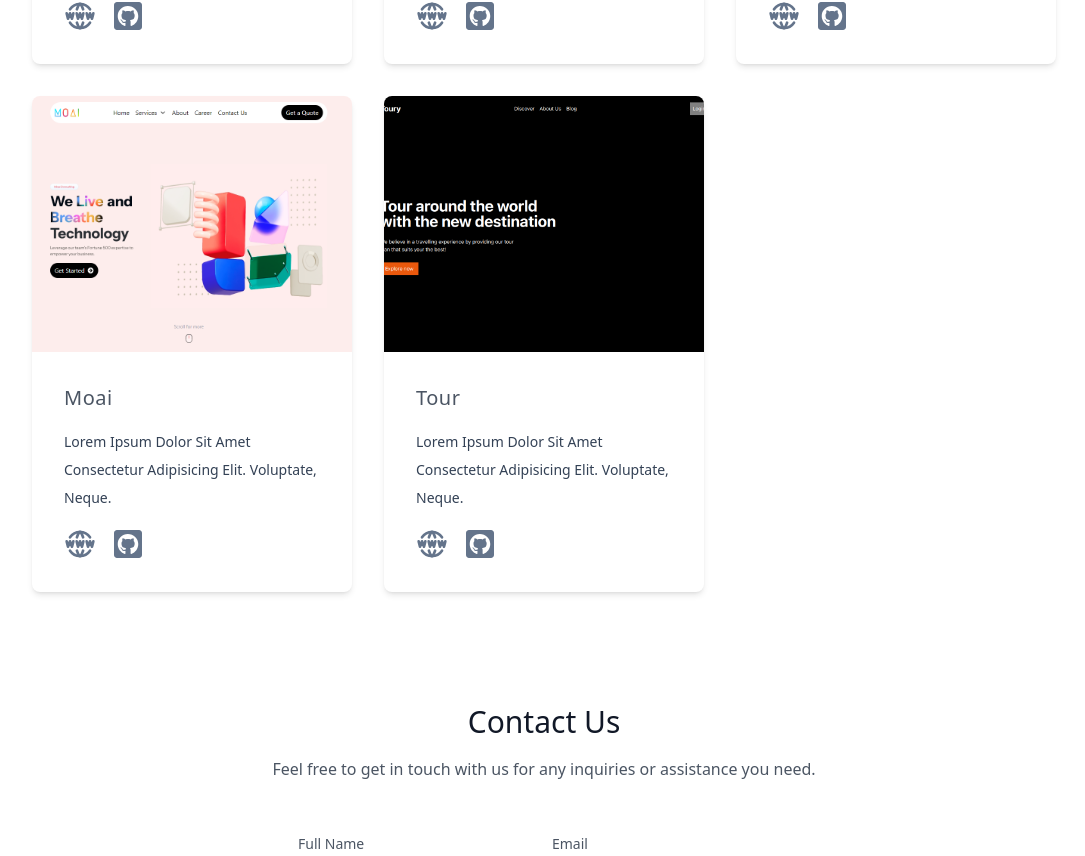
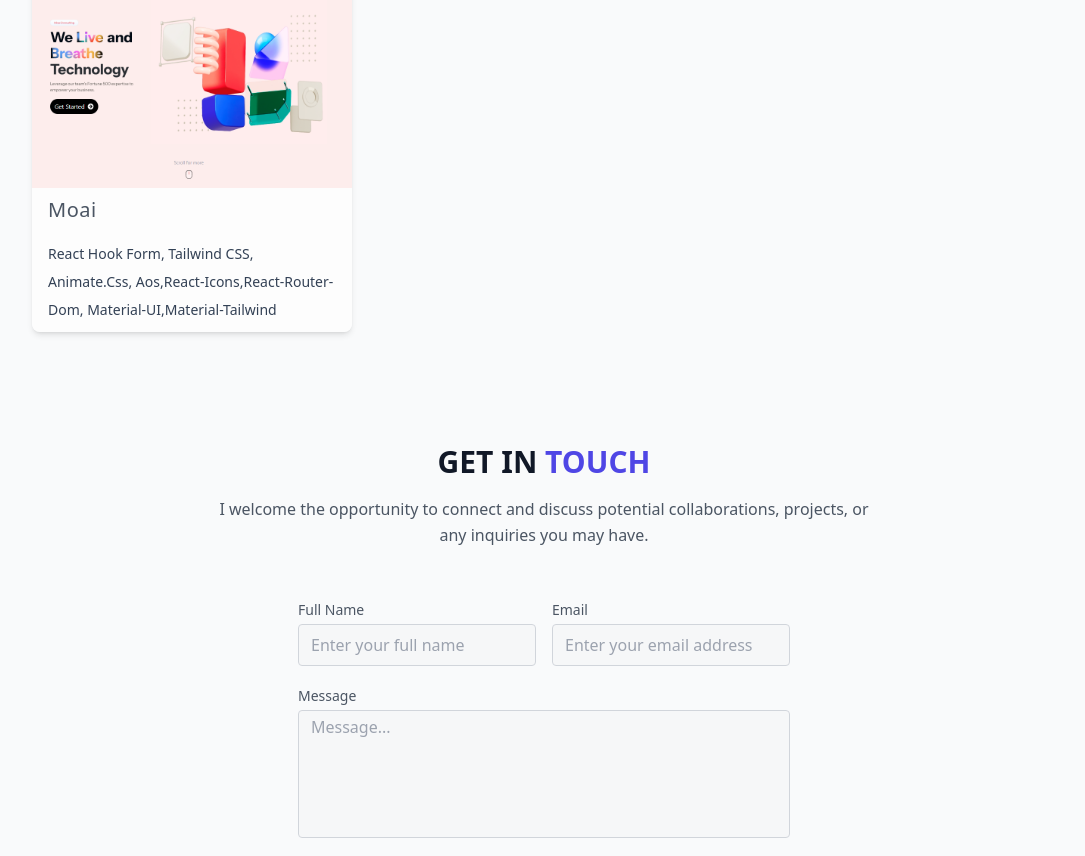
Before and after one commit to mandiptmg/Portfolio, a React (Vite) app: page / in a window 1280 px wide. Shown: the part 2676-3532 px from the top of the page, without its empty margins (96-1181 px from the left). Built offline with nearby package versions, Linux system fonts and the light colour scheme.

Commit message:
update project and contact

```diff
--- a/index.html
+++ b/index.html
@@ -4,9 +4,9 @@
     <meta charset="UTF-8" />
     <link rel="icon" type="image/svg+xml" href="./src/assets/m-low-resolution-logo-color-on-transparent-background.png" />
     <meta name="viewport" content="width=device-width, initial-scale=1.0" />
-    <title>mandip | portfolio</title>
+    <title>Mandip Tamang</title>
   </head>
-  <body class="overflow-x-hidden text-gray-200">
+  <body class="overflow-x-hidden">
     <div id="root"></div>
     <script type="module" src="/src/main.jsx"></script>
   </body>
--- a/src/App.jsx
+++ b/src/App.jsx
@@ -3,13 +3,13 @@ import Hero from './component/Hero'
 import Footer from './component/Footer'
 const App = () => {
   return (
-    <div className=' dark:bg-slate-900 w-full bg-white'>
+    <div className=' dark:bg-slate-900 w-full bg-gray-50'>
     <Navbar />
       <div className=' md:w-[80vw] w-[90vw] mx-auto'>
 
         <Hero />
       </div>
-      <div className='dark:bg-gray-700 bg-[#f1f1f1]'>
+      <div className='dark:bg-gray-700 bg-gray-200'>
         <Footer />
       </div>
     </div>
--- a/src/component-1/About.jsx
+++ b/src/component-1/About.jsx
@@ -31,7 +31,7 @@ const About = () => {
               styling with <span className='text-indigo-600'>Tailwind CSS</span>{' '}
               . With a strong commitment to user experience, I merge creativity
               and technical expertise to bring web projects to life. Check out
-              my portfolio to see my work.
+              my projects to see my work.
             </p>
 
           </div>
--- a/src/component-1/Contact.jsx
+++ b/src/component-1/Contact.jsx
@@ -8,16 +8,16 @@ const Contact = () => {
           <div className=' flex flex-col text-center w-full mb-12'>
             <h1
               data-aos='fade-up'
-              className='sm:text-3xl text-2xl font-medium title-font mb-4 text-gray-900 dark:text-white'
+              className='sm:text-3xl text-2xl font-bold title-font mb-4 text-gray-900 uppercase  dark:text-white'
             >
-              Contact Us
+              get in <span className='text-indigo-600'>touch</span>
             </h1>
             <p
               data-aos='fade-up'
               className='lg:w-2/3 mx-auto leading-relaxed text-base'
             >
-              Feel free to get in touch with us for any inquiries or assistance
-              you need.
+              I welcome the opportunity to connect and discuss potential
+              collaborations, projects, or any inquiries you may have.
             </p>
           </div>
           <div data-aos='fade-up' className='lg:w-1/2 md:w-2/3 mx-auto'>
@@ -37,10 +37,16 @@ const Contact = () => {
                     </label>
                     <input
                       required
+                      placeholder='Enter your full name '
                       type='text'
                       id='name'
                       name='name'
-                      className='w-full bg-gray-100 bg-opacity-50 rounded border border-gray-300 focus:border-indigo-500 focus:bg-white focus:ring-2 focus:ring-indigo-200 text-base outline-none text-gray-700 py-1 px-3 leading-8 transition-colors duration-200 ease-in-out'
+                      className='w-full bg-gray-100 bg-opacity-50 rounded border border-gray-300 focus:border-indigo-500
+                      dark:border-none
+                      dark:focus:placeholder-gray-400
+                      dark:placeholder-gray-300
+                      focus:bg-white focus:ring-2
+                       focus:ring-indigo-200 text-base outline-none text-gray-700 py-1 px-3 leading-8 transition-colors duration-200 ease-in-out'
                     />
                   </div>
                 </div>
@@ -54,10 +60,14 @@ const Contact = () => {
                     </label>
                     <input
                       required
+                      placeholder='Enter your email address'
                       type='email'
                       id='email'
                       name='email'
-                      className='w-full bg-gray-100 bg-opacity-50 rounded border border-gray-300 focus:border-indigo-500 focus:bg-white focus:ring-2 focus:ring-indigo-200 text-base outline-none text-gray-700 py-1 px-3 leading-8 transition-colors duration-200 ease-in-out'
+                      className='w-full bg-gray-100 bg-opacity-50 rounded border border-gray-300
+                      dark:border-none
+                      dark:focus:placeholder-gray-400
+                      dark:placeholder-gray-300 focus:border-indigo-500 focus:bg-white focus:ring-2 focus:ring-indigo-200 text-base outline-none text-gray-700 py-1 px-3 leading-8 transition-colors duration-200 ease-in-out'
                     />
                   </div>
                 </div>
@@ -71,9 +81,13 @@ const Contact = () => {
                     </label>
                     <textarea
                       id='message'
+                      placeholder='Message...'
                       required
                       name='message'
-                      className='w-full bg-gray-100 bg-opacity-50 rounded border border-gray-300 focus:border-indigo-500 focus:bg-white focus:ring-2 focus:ring-indigo-200 h-32 text-base outline-none text-gray-700 py-1 px-3 resize-none leading-6 transition-colors duration-200 ease-in-out'
+                      className='w-full bg-gray-100 bg-opacity-50 rounded border border-gray-300 focus:border-indigo-500 focus:bg-white focus:ring-2 focus:ring-indigo-200 h-32 text-base outline-none text-gray-700 py-1 px-3 resize-none leading-6
+                     dark:border-none
+                      dark:focus:placeholder-gray-400
+                      dark:placeholder-gray-300  transition-colors duration-200 ease-in-out'
                     ></textarea>
                   </div>
                 </div>
@@ -94,7 +108,7 @@ const Contact = () => {
                 <a href='https://mail.google.com/' className='text-indigo-500'>
                   example@email.com
                 </a>
-                <span className='block justify-center items-center my-6 flex '>
+                <span className='justify-center items-center my-6 flex '>
                   <a
                     href='https://twitter.com/mandiptamang77'
                     className='text-gray-500'
--- a/src/component-1/Projects.jsx
+++ b/src/component-1/Projects.jsx
@@ -1,4 +1,6 @@
-import data from "./data/data"
+import data from './data/data'
+import { FaGithub } from 'react-icons/fa'
+import { TbWorldWww } from 'react-icons/tb'
 
 const Projects = () => {
   return (
@@ -11,70 +13,46 @@ const Projects = () => {
       </h1>
       <div className='grid  md:grid-cols-2 lg:grid-cols-3 gap-8'>
         {data.map((item) => {
-          const { img, title, url } = item
+          const { img, title, url, desc, github } = item
           return (
             <>
               <article
                 data-aos='fade-up'
-                className='bg-white rounded-lg shadow-md hover:shadow-xl duration-300'
+                className='bg-white/60 dark:bg-slate-950/50  w-full rounded-lg shadow-md group hover:shadow-xl duration-300'
               >
+                <div className='relative group'>
                   <img
                     data-aos='fade-up'
                     src={img}
                     alt={title}
                     className='w-full object-cover rounded-t-lg h-64'
-                />
-                <div data-aos='fade-up' className='capitalize p-8'>
-                  <h2 className='text-xl text-gray-600 tracking-wide font-medium'>{title}</h2>
-                  <p className='mt-4 text-slate-700 text-sm leading-loose'>
-                    Lorem ipsum dolor sit amet consectetur adipisicing elit.
-                    Voluptate, neque.
-                  </p>
-                  <div className='mt-4 flex gap-x-4'>
-                    <button onClick={()=>window.open(url)}>
-                      <svg
-                        stroke='currentColor'
-                        fill='none'
-                        stroke-width='2'
-                        viewBox='0 0 24 24'
-                        stroke-linecap='round'
-                        stroke-linejoin='round'
-                        className='h-8 w-8 text-slate-500 hover:text-black duration-300'
-                        height='1em'
-                        width='1em'
-                        xmlns='http://www.w3.org/2000/svg'
+                  />{' '}
+                  <div className='absolute top-0  bg-black/80 opacity-0 duration-700    group-hover:opacity-100 grid place-items-center w-full h-full '>
+                    <div className='flex text-3xl text-slate-400 gap-x-4'>
+                      <button
+                        title='Live Demo'
+                        className='hover:text-white'
+                        onClick={() => window.open(url)}
                       >
-                        <path
-                          stroke='none'
-                          d='M0 0h24v24H0z'
-                          fill='none'
-                        ></path>
-                        <path d='M19.5 7a9 9 0 0 0 -7.5 -4a8.991 8.991 0 0 0 -7.484 4'></path>
-                        <path d='M11.5 3a16.989 16.989 0 0 0 -1.826 4'></path>
-                        <path d='M12.5 3a16.989 16.989 0 0 1 1.828 4'></path>
-                        <path d='M19.5 17a9 9 0 0 1 -7.5 4a8.991 8.991 0 0 1 -7.484 -4'></path>
-                        <path d='M11.5 21a16.989 16.989 0 0 1 -1.826 -4'></path>
-                        <path d='M12.5 21a16.989 16.989 0 0 0 1.828 -4'></path>
-                        <path d='M2 10l1 4l1.5 -4l1.5 4l1 -4'></path>
-                        <path d='M17 10l1 4l1.5 -4l1.5 4l1 -4'></path>
-                        <path d='M9.5 10l1 4l1.5 -4l1.5 4l1 -4'></path>
-                      </svg>
+                        <TbWorldWww />
                       </button>
-                    <button onClick={()=>window.open('https://github.com/mandiptmg')}>
-                      <svg
-                        stroke='currentColor'
-                        fill='currentColor'
-                        stroke-width='0'
-                        viewBox='0 0 448 512'
-                        className='h-8 w-8 text-slate-500 hover:text-black duration-300'
-                        height='1em'
-                        width='1em'
-                        xmlns='http://www.w3.org/2000/svg'
+                      <button
+                        title='Github'
+                        className='hover:text-white'
+                        onClick={() => window.open(github)}
                       >
-                        <path d='M400 32H48C21.5 32 0 53.5 0 80v352c0 26.5 21.5 48 48 48h352c26.5 0 48-21.5 48-48V80c0-26.5-21.5-48-48-48zM277.3 415.7c-8.4 1.5-11.5-3.7-11.5-8 0-5.4.2-33 .2-55.3 0-15.6-5.2-25.5-11.3-30.7 37-4.1 76-9.2 76-73.1 0-18.2-6.5-27.3-17.1-39 1.7-4.3 7.4-22-1.7-45-13.9-4.3-45.7 17.9-45.7 17.9-13.2-3.7-27.5-5.6-41.6-5.6-14.1 0-28.4 1.9-41.6 5.6 0 0-31.8-22.2-45.7-17.9-9.1 22.9-3.5 40.6-1.7 45-10.6 11.7-15.6 20.8-15.6 39 0 63.6 37.3 69 74.3 73.1-4.8 4.3-9.1 11.7-10.6 22.3-9.5 4.3-33.8 11.7-48.3-13.9-9.1-15.8-25.5-17.1-25.5-17.1-16.2-.2-1.1 10.2-1.1 10.2 10.8 5 18.4 24.2 18.4 24.2 9.7 29.7 56.1 19.7 56.1 19.7 0 13.9.2 36.5.2 40.6 0 4.3-3 9.5-11.5 8-66-22.1-112.2-84.9-112.2-158.3 0-91.8 70.2-161.5 162-161.5S388 165.6 388 257.4c.1 73.4-44.7 136.3-110.7 158.3zm-98.1-61.1c-1.9.4-3.7-.4-3.9-1.7-.2-1.5 1.1-2.8 3-3.2 1.9-.2 3.7.6 3.9 1.9.3 1.3-1 2.6-3 3zm-9.5-.9c0 1.3-1.5 2.4-3.5 2.4-2.2.2-3.7-.9-3.7-2.4 0-1.3 1.5-2.4 3.5-2.4 1.9-.2 3.7.9 3.7 2.4zm-13.7-1.1c-.4 1.3-2.4 1.9-4.1 1.3-1.9-.4-3.2-1.9-2.8-3.2.4-1.3 2.4-1.9 4.1-1.5 2 .6 3.3 2.1 2.8 3.4zm-12.3-5.4c-.9 1.1-2.8.9-4.3-.6-1.5-1.3-1.9-3.2-.9-4.1.9-1.1 2.8-.9 4.3.6 1.3 1.3 1.8 3.3.9 4.1zm-9.1-9.1c-.9.6-2.6 0-3.7-1.5s-1.1-3.2 0-3.9c1.1-.9 2.8-.2 3.7 1.3 1.1 1.5 1.1 3.3 0 4.1zm-6.5-9.7c-.9.9-2.4.4-3.5-.6-1.1-1.3-1.3-2.8-.4-3.5.9-.9 2.4-.4 3.5.6 1.1 1.3 1.3 2.8.4 3.5zm-6.7-7.4c-.4.9-1.7 1.1-2.8.4-1.3-.6-1.9-1.7-1.5-2.6.4-.6 1.5-.9 2.8-.4 1.3.7 1.9 1.8 1.5 2.6z'></path>
-                      </svg>
+                        <FaGithub />
                       </button>
                     </div>
+                  </div>
+                </div>
+                <div data-aos='fade-up' className='capitalize py-2 px-4'>
+                  <h2 className='text-xl text-gray-600 dark:text-white tracking-wide font-medium'>
+                    {title}
+                  </h2>
+                  <p className='mt-4 text-slate-700 dark:text-white text-sm leading-loose'>
+                    {desc}
+                  </p>
                 </div>
               </article>
             </>
--- a/src/component-1/data/data.jsx
+++ b/src/component-1/data/data.jsx
@@ -1,53 +1,60 @@
 import moai from '../../assets/project/moai.png'
 import refract from '../../assets/project/refract.png'
 import ecommerce from '../../assets/project/e-commerce.png'
-import tour from '../../assets/project/tour.png'
 import stockImage from '../../assets/project/stock-Image.png'
 import journey from '../../assets/project/journey.png'
 import falcon from '../../assets/project/falcon.png'
 import gym from '../../assets/project/gym.png'
 
-
 const data = [
   {
     title: 'Journey',
     url: 'https://journey-travel.vercel.app/',
+    desc: 'React Hook Form, Tailwind CSS, Animate.css, Aos, React-router-dom,React-icons, Tailwind-component,React-Marquee',
     img: journey,
+    github: 'https://github.com/mandiptmg/journey',
   },
   {
     title: 'Gym',
     url: 'https://himalayan-gym.vercel.app/',
+    desc: 'React Hook Form, Tailwind CSS, Animate.css, Aos,React-icons, Material-UI,Slider,Youtube video,react-Swiper',
     img: gym,
+    github: ' https://github.com/mandiptmg/HimalayanGym ',
   },
   {
     title: 'falcon company',
     url: 'https://falcon-car.vercel.app/',
+    desc: 'React Hook Form, Tailwind CSS, Animate.css, Aos,React-icons,React-router-dom, Material-UI,Slider,Youtube video,react-Swiper',
     img: falcon,
+    github: ' https://github.com/mandiptmg/falcon-the-car ',
   },
   {
     title: 'Stock Image',
     url: 'https://deft-sawine-f98a98.netlify.app/',
     img: stockImage,
+    desc: 'React Hook Form, Tailwind CSS, React-icons,React-router-dom',
+    github: ' https://github.com/mandiptmg/stock-image',
   },
   {
     title: 'E-commerce',
     url: 'https://e-commerce-beige-eta.vercel.app/',
+    desc: 'React Hook Form, Tailwind CSS, Animate.css, Aos,React-icons,React-router-dom,Tailwind-material,Slider',
     img: ecommerce,
+    github: ' https://github.com/mandiptmg/E-commerce ',
   },
   {
     title: 'Refract',
     url: 'https://refract-coral.vercel.app/',
+    desc: 'React Hook Form, Tailwind CSS, Animate.css, Aos,React-icons,React-router-dom,Material-tailwind',
     img: refract,
+    github: ' https://github.com/mandiptmg/Refract ',
   },
   {
     title: 'Moai',
     url: 'https://moai-six.vercel.app/',
     img: moai,
-  },
-  {
-    title: 'Tour',
-    url: 'https://tour-vert.vercel.app/',
-    img: tour,
+    desc: 'React Hook Form, Tailwind CSS, Animate.css, Aos,React-icons,React-router-dom, Material-UI,Material-Tailwind',
+    github: ' https://github.com/mandiptmg/MOAI ',
   },
 ]
 
--- a/src/component/Navbar.jsx
+++ b/src/component/Navbar.jsx
@@ -22,8 +22,8 @@ const Navbar = () => {
       setToogle(false)
     }
     const handleScroll = () => {
-      if (window.scrollY > 80) {
-        setScroll('bg-white dark:bg-slate-800 shadow-xl')
+      if (window.scrollY > 50) {
+        setScroll('bg-gray-100 dark:bg-slate-800 shadow-xl')
       } else {
         setScroll('')
       }
@@ -42,7 +42,7 @@ const Navbar = () => {
   ]
   return (
     <div
-      className={` ${scroll} grid items-center  h-20 z-20 grid sticky top-0 `}
+      className={` ${scroll} items-center  h-20 z-20 grid sticky top-0 `}
     >
       <div className='w-[90vw] mx-auto md:w-[80vw]'>
         <div className='flex items-center justify-between'>
```
Lines whose indentation alone changed are shown as unchanged.
